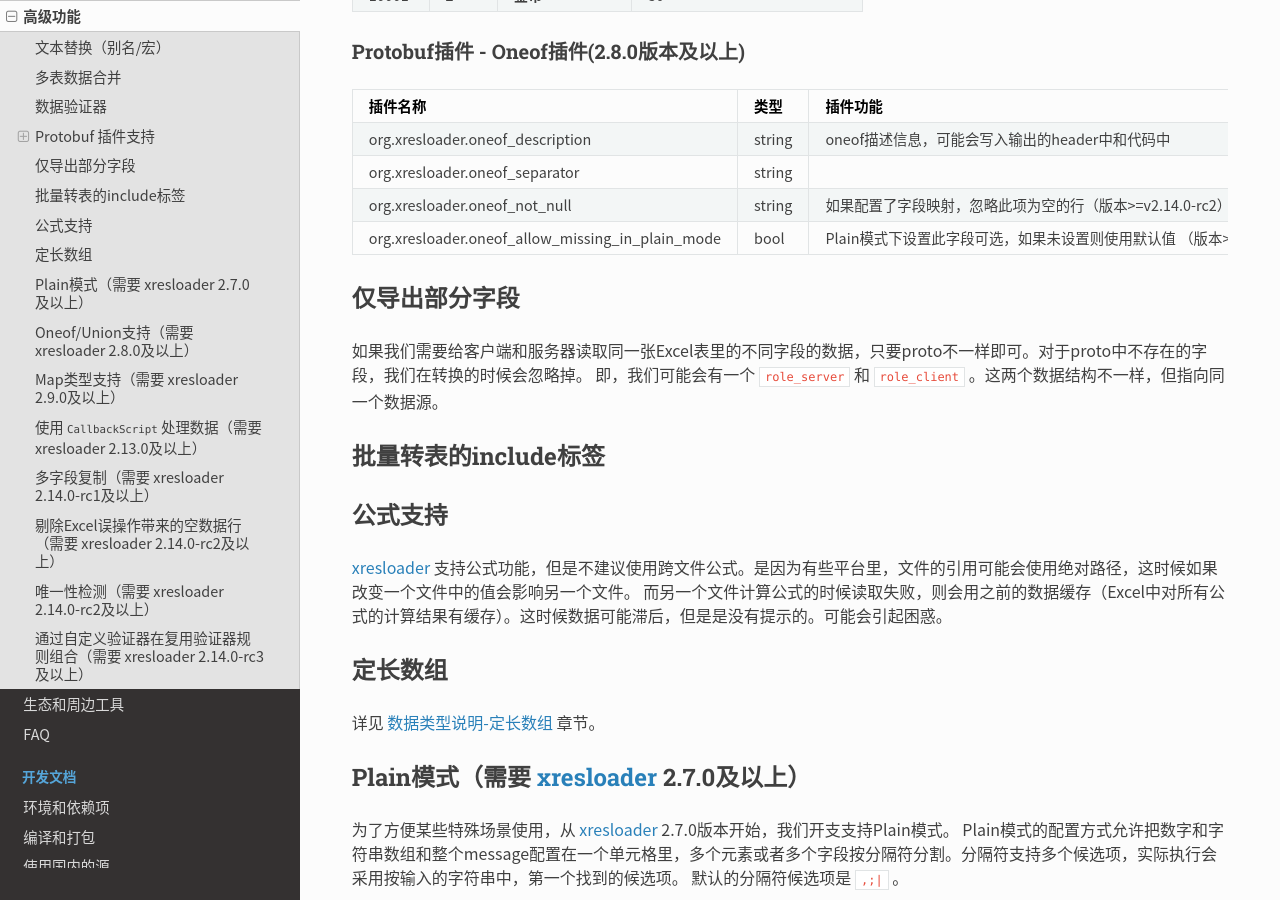
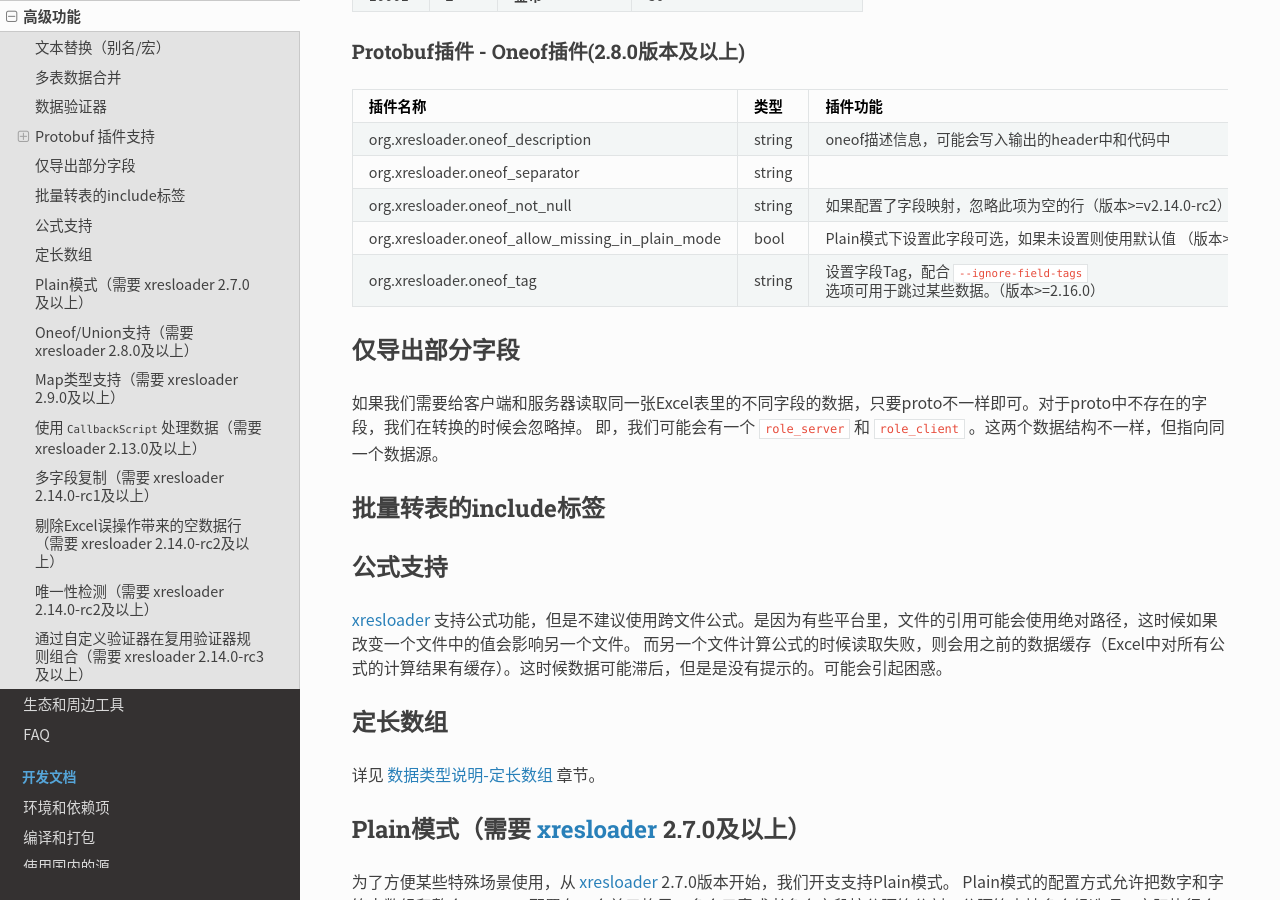
Before and after one commit to xresloader/xresloader-docs, a Sphinx documentation site: the page built from source/users/advance_usage.rst, in a window 1280 px wide and 900 px high, scrolled down 5372 px. Built offline with Sphinx 7.4.7 and the Read the Docs theme 2.0.0, drawn with Linux system fonts in a browser that asks for light colours.

Commit message:
补充文档

```diff
--- a/source/users/advance_usage.rst
+++ b/source/users/advance_usage.rst
@@ -272,17 +272,19 @@ Protobuf插件 - EnumValue插件
 Protobuf插件 - Oneof插件(2.8.0版本及以上)
 ^^^^^^^^^^^^^^^^^^^^^^^^^^^^^^^^^^^^^^^^^^^^^
 
-+--------------------------------------------------+--------+--------------------------------------------------------------------+
-| 插件名称                                         | 类型   | 插件功能                                                           |
-+==================================================+========+====================================================================+
-| org.xresloader.oneof_description                 | string | oneof描述信息，可能会写入输出的header中和代码中                    |
-+--------------------------------------------------+--------+--------------------------------------------------------------------+
-| org.xresloader.oneof_separator                   | string |                                                                    |
-+--------------------------------------------------+--------+--------------------------------------------------------------------+
-| org.xresloader.oneof_not_null                    | string | 如果配置了字段映射，忽略此项为空的行（版本>=v2.14.0-rc2）          |
-+--------------------------------------------------+--------+--------------------------------------------------------------------+
-| org.xresloader.oneof_allow_missing_in_plain_mode | bool   | Plain模式下设置此字段可选，如果未设置则使用默认值 （版本>=2.16.0） |
-+--------------------------------------------------+--------+--------------------------------------------------------------------+
++--------------------------------------------------+--------+------------------------------------------------------------------------------------+
+| 插件名称                                         | 类型   | 插件功能                                                                           |
++==================================================+========+====================================================================================+
+| org.xresloader.oneof_description                 | string | oneof描述信息，可能会写入输出的header中和代码中                                    |
++--------------------------------------------------+--------+------------------------------------------------------------------------------------+
+| org.xresloader.oneof_separator                   | string |                                                                                    |
++--------------------------------------------------+--------+------------------------------------------------------------------------------------+
+| org.xresloader.oneof_not_null                    | string | 如果配置了字段映射，忽略此项为空的行（版本>=v2.14.0-rc2）                          |
++--------------------------------------------------+--------+------------------------------------------------------------------------------------+
+| org.xresloader.oneof_allow_missing_in_plain_mode | bool   | Plain模式下设置此字段可选，如果未设置则使用默认值 （版本>=2.16.0）                 |
++--------------------------------------------------+--------+------------------------------------------------------------------------------------+
+| org.xresloader.oneof_tag                         | string | 设置字段Tag，配合 ``--ignore-field-tags`` 选项可用于跳过某些数据。（版本>=2.16.0） |
++--------------------------------------------------+--------+------------------------------------------------------------------------------------+
 
 
 仅导出部分字段
```
